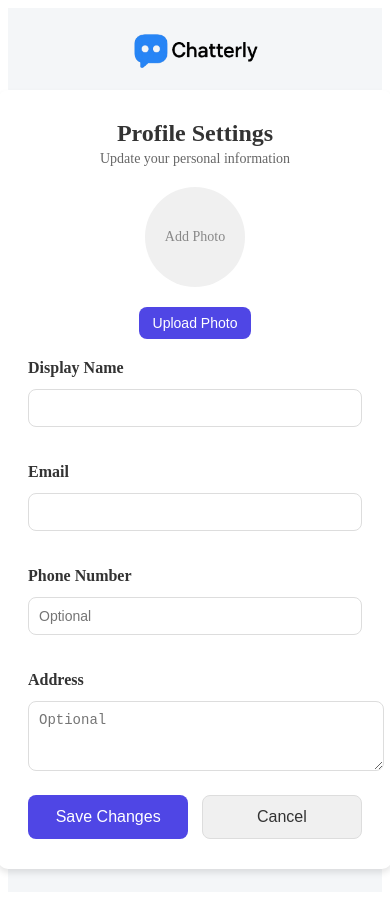
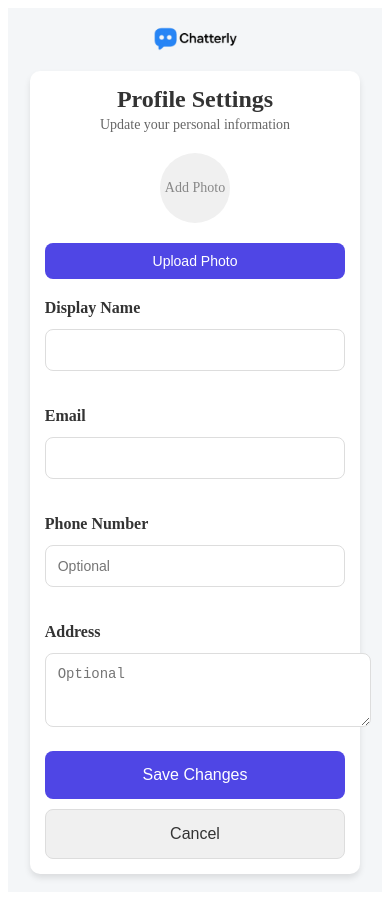
Before and after one commit to ariel54467/Web-Chatroom, a React (Vite) app: page /edit in a window 390 px wide. Built offline with nearby package versions, Linux system fonts and the light colour scheme; no server answers; the database is empty; sample sign-in values are in the browser's storage.

Commit message:
nearly finish

```diff
--- a/src/comp/ChatBubble.jsx
+++ b/src/comp/ChatBubble.jsx
@@ -2,6 +2,20 @@ import React, { useEffect, useState } from "react";
 import { auth, db } from "../firebase";
 import { ref, onValue } from "firebase/database";
 import "../css/ChatBubble.css";
+
+// Helper function to format timestamp
+const formatTimestamp = (timestamp) => {
+  if (!timestamp) return "";
+
+  const date = new Date(timestamp);
+  const hours = date.getHours();
+  const minutes = date.getMinutes();
+  const ampm = hours >= 12 ? "PM" : "AM";
+  const formattedHours = hours % 12 === 0 ? 12 : hours % 12;
+  const formattedMinutes = minutes < 10 ? `0${minutes}` : minutes;
+
+  return `${formattedHours}:${formattedMinutes} ${ampm}`;
+};
 
 export const ChatBubble = ({ msg }) => {
   const isMe = msg.sender === auth.currentUser?.email;
@@ -22,6 +36,7 @@ export const ChatBubble = ({ msg }) => {
 
   // Check if the message contains media
   const hasMedia = msg.mediaBase64;
+  const formattedTimestamp = msg.timestamp ? formatTimestamp(msg.timestamp) : null;
 
   return (
     <div
@@ -40,7 +55,6 @@ export const ChatBubble = ({ msg }) => {
       </div>
       <div>{msg.text}</div>
 
-      {/* Render media (image/video) if it exists */}
       {hasMedia && (
         <div className="media-container">
           {msg.mediaType.startsWith("image") ? (
@@ -56,6 +70,13 @@ export const ChatBubble = ({ msg }) => {
           ) : null}
         </div>
       )}
+
+      {/* Display Timestamp */}
+      {formattedTimestamp && (
+        <div className="message-timestamp">
+          {formattedTimestamp}
+        </div>
+      )}
     </div>
   );
 };
--- a/src/comp/Messages.jsx
+++ b/src/comp/Messages.jsx
@@ -21,9 +21,7 @@ export const Messages = () => {
 
       msgList.sort((a, b) => (a.timestamp || 0) - (b.timestamp || 0));
 
-      // Get latest message
       const lastMsg = msgList[msgList.length - 1];
-
 
       if (
         lastMsg &&
@@ -31,8 +29,11 @@ export const Messages = () => {
         Notification.permission === "granted" &&
         document.visibilityState !== "visible"
       ) {
+
         new Notification("New Message", {
           body: `${lastMsg.sender}: ${lastMsg.text}`,
+          icon: "/src/assets/logonobg_1.png",
+          tag: `chat-notification-${selectedChatId}`,
         });
       }
 
--- a/src/css/AddProfile.css
+++ b/src/css/AddProfile.css
@@ -54,7 +54,6 @@
     border: 1px solid #c2f0c2;
     color: #0d9e0d;
   }
-
 
   .form-group {
     margin-top: 20px;
@@ -142,7 +141,7 @@
     background-color: #ff1f1f;
   }
 
-  /* Button group */
+
   .button-group {
     display: flex;
     justify-content: space-between;
@@ -190,3 +189,69 @@
     font-size: 18px;
     color: #666;
   }
+
+  @media (max-width: 768px) {
+
+    .profile-card {
+      max-width: 90%;
+      padding: 20px;
+    }
+
+
+    .profile-logo {
+      width: 120px;
+    }
+
+
+    .button-group {
+      flex-direction: column;
+      gap: 10px;
+    }
+
+
+    input,
+    textarea {
+      padding: 12px;
+    }
+
+    .profile-photo-section {
+      margin-bottom: 15px;
+    }
+
+    .profile-photo-preview {
+      width: 80px;
+      height: 80px;
+    }
+
+    .photo-upload-btn,
+    .photo-remove-btn {
+      width: 100%;
+      padding: 10px;
+    }
+
+    .primary-btn,
+    .secondary-btn {
+      width: 100%;
+      padding: 15px;
+    }
+  }
+
+  @media (max-width: 480px) {
+    .profile-logo {
+      width: 100px;
+    }
+
+    .profile-card {
+      padding: 15px;
+    }
+
+    .profile-photo-preview {
+      width: 70px;
+      height: 70px;
+    }
+
+    input,
+    textarea {
+      font-size: 14px;
+    }
+  }
--- a/src/css/ChatBubble.css
+++ b/src/css/ChatBubble.css
@@ -38,6 +38,14 @@
   font-size: 15px;
 }
 
+.message-timestamp {
+  font-size: 12px;
+  color: #888;
+  text-align: right;
+  margin-top: 4px;
+  margin-bottom: 0;
+}
+
 @media screen and (max-width: 600px) {
   .chat-bubble {
     max-width: 90%;
@@ -53,3 +61,25 @@
     font-size: 14px;
   }
 }
+
+.media-image {
+  width: 100%;
+  max-width: 350px;
+  border-radius: 8px;
+  margin-top: 10px;
+  object-fit: contain;
+  display: block;
+  margin-left: auto;
+  margin-right: auto;
+}
+
+
+.media-video {
+  width: 100%;
+  max-width: 350px;
+  margin-top: 10px;
+  border-radius: 8px;
+  display: block;
+  margin-left: auto;
+  margin-right: auto;
+}
--- a/src/css/Messages.css
+++ b/src/css/Messages.css
@@ -10,6 +10,7 @@
     gap: 12px;
     min-height: 0;
   }
+
 
   @media screen and (max-width: 768px) {
     .message-container {
```
